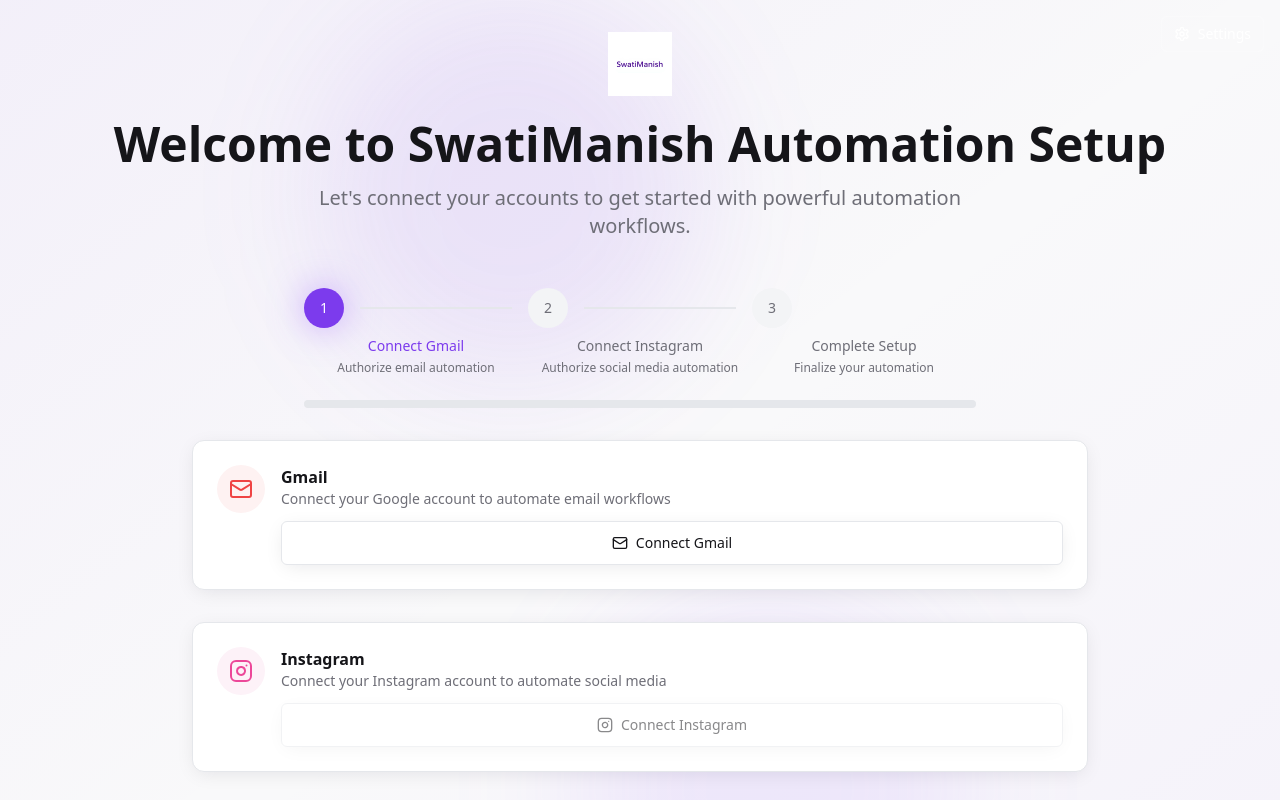
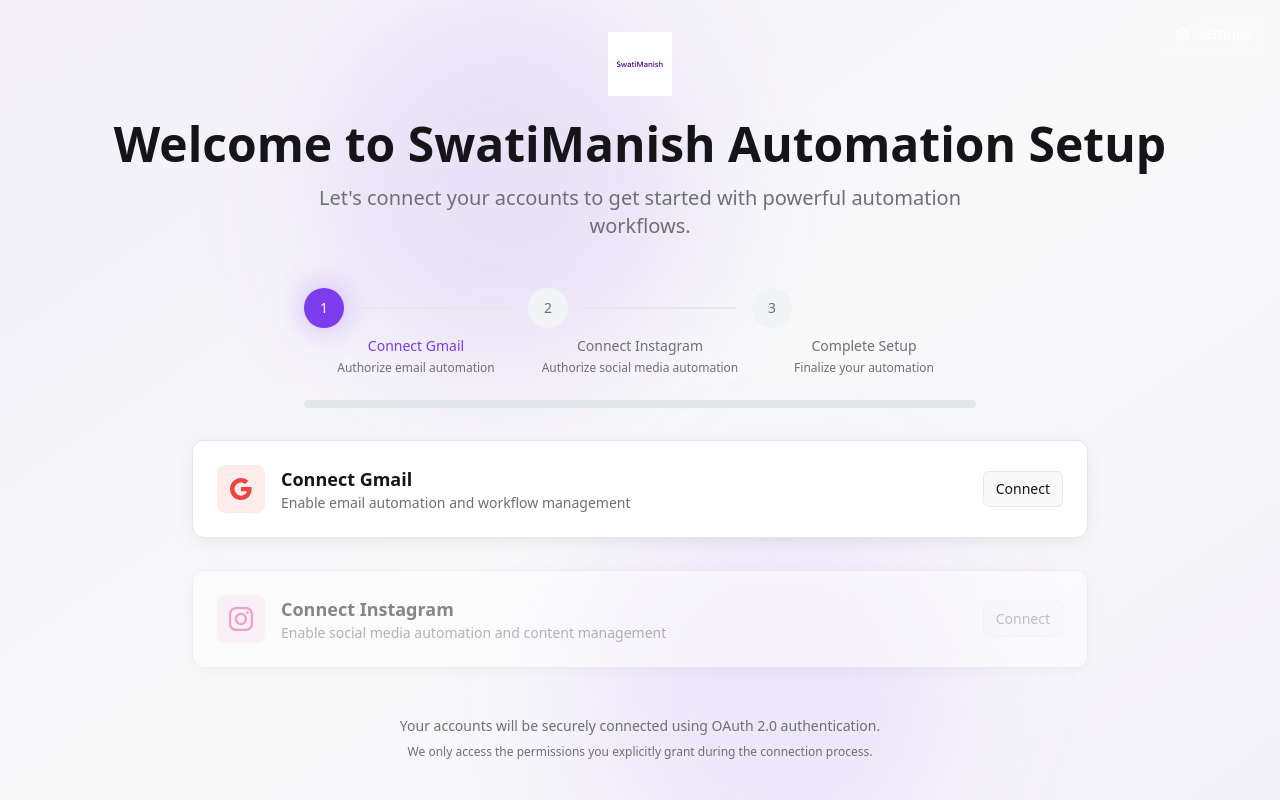
Before and after one commit to snehoo/swati-manish-automation-setup, a React (Vite) app: page / in a window 1280 px wide. Shown: the top 800 px of the page. Built offline with nearby package versions, Linux system fonts and the light colour scheme.

Commit message:
Fix OAuth button functionality and routing
Move OAuth buttons to the home page and correct the routing for the OAuth flows.

```diff
--- a/src/components/OAuthDialog.tsx
+++ b/src/components/OAuthDialog.tsx
@@ -42,7 +42,7 @@ export function OAuthDialog({ provider, onSuccess, children }: OAuthDialogProps)
 
     // Create OAuth URL with proper parameters
     const clientId = provider === 'gmail' ? 'your-gmail-client-id' : 'your-instagram-client-id';
-    const redirectUri = encodeURIComponent(window.location.origin + '/oauth/callback');
+    const redirectUri = encodeURIComponent(window.location.origin);
     const scope = encodeURIComponent(scopes.join(' '));
     const state = Math.random().toString(36).substring(2);
 
--- a/src/pages/Index.tsx
+++ b/src/pages/Index.tsx
@@ -1,7 +1,7 @@
 import { useState } from "react";
 import { Button } from "@/components/ui/button";
 import { ProgressIndicator } from "@/components/ProgressIndicator";
-import { OAuthButton } from "@/components/OAuthButton";
+import { OAuthDialog } from "@/components/OAuthDialog";
 import { OnboardingLayout } from "@/components/OnboardingLayout";
 import { Settings, CheckCircle2, Sparkles } from "lucide-react";
 import { Link } from "react-router-dom";
@@ -51,13 +51,7 @@ const Index = () => {
     }
   ];
 
-  const handleOAuthConnect = async (provider: 'gmail' | 'instagram') => {
-    setLoading(prev => ({ ...prev, [provider]: true }));
-
-    try {
-      // Simulate OAuth flow - in real implementation, this would redirect to OAuth provider
-      await new Promise(resolve => setTimeout(resolve, 2000));
-
+  const handleOAuthSuccess = (provider: 'gmail' | 'instagram', token: string) => {
     setConnections(prev => ({ ...prev, [provider]: true }));
 
     toast({
@@ -71,15 +65,9 @@ const Index = () => {
     } else if (provider === 'instagram' && currentStep === 2) {
       setCurrentStep(3);
     }
-    } catch (error) {
-      toast({
-        title: "Connection Failed",
-        description: "Please try again.",
-        variant: "destructive",
-      });
-    } finally {
-      setLoading(prev => ({ ...prev, [provider]: false }));
-    }
+
+    // Store token for webhook submission
+    console.log(`${provider} token:`, token);
   };
 
   const handleFinishSetup = async () => {
@@ -200,24 +188,77 @@ const Index = () => {
       <div className="space-y-8">
         {/* Step 1: Gmail */}
         <div className="animate-slide-up">
-          <OAuthButton
+          <OAuthDialog
             provider="gmail"
-            isConnected={connections.gmail}
-            isLoading={loading.gmail}
-            onConnect={() => handleOAuthConnect('gmail')}
-            disabled={loading.instagram || loading.finalizing}
-          />
+            onSuccess={(token) => handleOAuthSuccess('gmail', token)}
+          >
+            <div className="w-full">
+              <div className="p-6 bg-card rounded-xl border border-border shadow-card hover:shadow-card-hover transition-all duration-300">
+                <div className="flex items-center justify-between">
+                  <div className="flex items-center gap-4">
+                    <div className="p-3 bg-red-500/10 rounded-lg">
+                      <svg className="w-6 h-6 text-red-500" viewBox="0 0 24 24" fill="currentColor">
+                        <path d="M22.56 12.25c0-.78-.07-1.53-.2-2.25H12v4.26h5.92c-.26 1.37-1.04 2.53-2.21 3.31v2.77h3.57c2.08-1.92 3.28-4.74 3.28-8.09z"/>
+                        <path d="M12 23c2.97 0 5.46-.98 7.28-2.66l-3.57-2.77c-.98.66-2.23 1.06-3.71 1.06-2.86 0-5.29-1.93-6.16-4.53H2.18v2.84C3.99 20.53 7.7 23 12 23z"/>
+                        <path d="M5.84 14.09c-.22-.66-.35-1.36-.35-2.09s.13-1.43.35-2.09V7.07H2.18C1.43 8.55 1 10.22 1 12s.43 3.45 1.18 4.93l2.85-2.22.81-.62z"/>
+                        <path d="M12 5.38c1.62 0 3.06.56 4.21 1.64l3.15-3.15C17.45 2.09 14.97 1 12 1 7.7 1 3.99 3.47 2.18 7.07l3.66 2.84c.87-2.6 3.3-4.53 6.16-4.53z"/>
+                      </svg>
+                    </div>
+                    <div>
+                      <h3 className="font-semibold text-lg">Connect Gmail</h3>
+                      <p className="text-sm text-muted-foreground">Enable email automation and workflow management</p>
+                    </div>
+                  </div>
+                  {connections.gmail ? (
+                    <div className="flex items-center gap-2 text-success">
+                      <CheckCircle2 className="w-5 h-5" />
+                      <span className="text-sm font-medium">Connected</span>
+                    </div>
+                  ) : (
+                    <Button variant="outline" size="sm">
+                      Connect
+                    </Button>
+                  )}
+                </div>
+              </div>
+            </div>
+          </OAuthDialog>
         </div>
 
         {/* Step 2: Instagram */}
         <div className="animate-slide-up" style={{ animationDelay: '0.1s' }}>
-          <OAuthButton
+          <OAuthDialog
             provider="instagram"
-            isConnected={connections.instagram}
-            isLoading={loading.instagram}
-            onConnect={() => handleOAuthConnect('instagram')}
-            disabled={!connections.gmail || loading.gmail || loading.finalizing}
-          />
+            onSuccess={(token) => handleOAuthSuccess('instagram', token)}
+          >
+            <div className="w-full">
+              <div className={`p-6 bg-card rounded-xl border border-border shadow-card transition-all duration-300 ${!connections.gmail ? 'opacity-50 cursor-not-allowed' : 'hover:shadow-card-hover cursor-pointer'}`}>
+                <div className="flex items-center justify-between">
+                  <div className="flex items-center gap-4">
+                    <div className="p-3 bg-pink-500/10 rounded-lg">
+                      <svg className="w-6 h-6 text-pink-500" viewBox="0 0 24 24" fill="currentColor">
+                        <path d="M12 2.163c3.204 0 3.584.012 4.85.07 3.252.148 4.771 1.691 4.919 4.919.058 1.265.069 1.645.069 4.849 0 3.205-.012 3.584-.069 4.849-.149 3.225-1.664 4.771-4.919 4.919-1.266.058-1.644.07-4.85.07-3.204 0-3.584-.012-4.849-.07-3.26-.149-4.771-1.699-4.919-4.92-.058-1.265-.07-1.644-.07-4.849 0-3.204.013-3.583.07-4.849.149-3.227 1.664-4.771 4.919-4.919 1.266-.057 1.645-.069 4.849-.069zm0-2.163c-3.259 0-3.667.014-4.947.072-4.358.2-6.78 2.618-6.98 6.98-.059 1.281-.073 1.689-.073 4.948 0 3.259.014 3.668.072 4.948.2 4.358 2.618 6.78 6.98 6.98 1.281.058 1.689.072 4.948.072 3.259 0 3.668-.014 4.948-.072 4.354-.2 6.782-2.618 6.979-6.98.059-1.28.073-1.689.073-4.948 0-3.259-.014-3.667-.072-4.947-.196-4.354-2.617-6.78-6.979-6.98-1.281-.059-1.69-.073-4.949-.073zm0 5.838c-3.403 0-6.162 2.759-6.162 6.162s2.759 6.163 6.162 6.163 6.162-2.759 6.162-6.163c0-3.403-2.759-6.162-6.162-6.162zm0 10.162c-2.209 0-4-1.79-4-4 0-2.209 1.791-4 4-4s4 1.791 4 4c0 2.21-1.791 4-4 4zm6.406-11.845c-.796 0-1.441.645-1.441 1.44s.645 1.44 1.441 1.44c.795 0 1.439-.645 1.439-1.44s-.644-1.44-1.439-1.44z"/>
+                      </svg>
+                    </div>
+                    <div>
+                      <h3 className="font-semibold text-lg">Connect Instagram</h3>
+                      <p className="text-sm text-muted-foreground">Enable social media automation and content management</p>
+                    </div>
+                  </div>
+                  {connections.instagram ? (
+                    <div className="flex items-center gap-2 text-success">
+                      <CheckCircle2 className="w-5 h-5" />
+                      <span className="text-sm font-medium">Connected</span>
+                    </div>
+                  ) : (
+                    <Button variant="outline" size="sm" disabled={!connections.gmail}>
+                      Connect
+                    </Button>
+                  )}
+                </div>
+              </div>
+            </div>
+          </OAuthDialog>
         </div>
 
         {/* Step 3: Finish Setup */}
```
Lines whose indentation alone changed are shown as unchanged.
